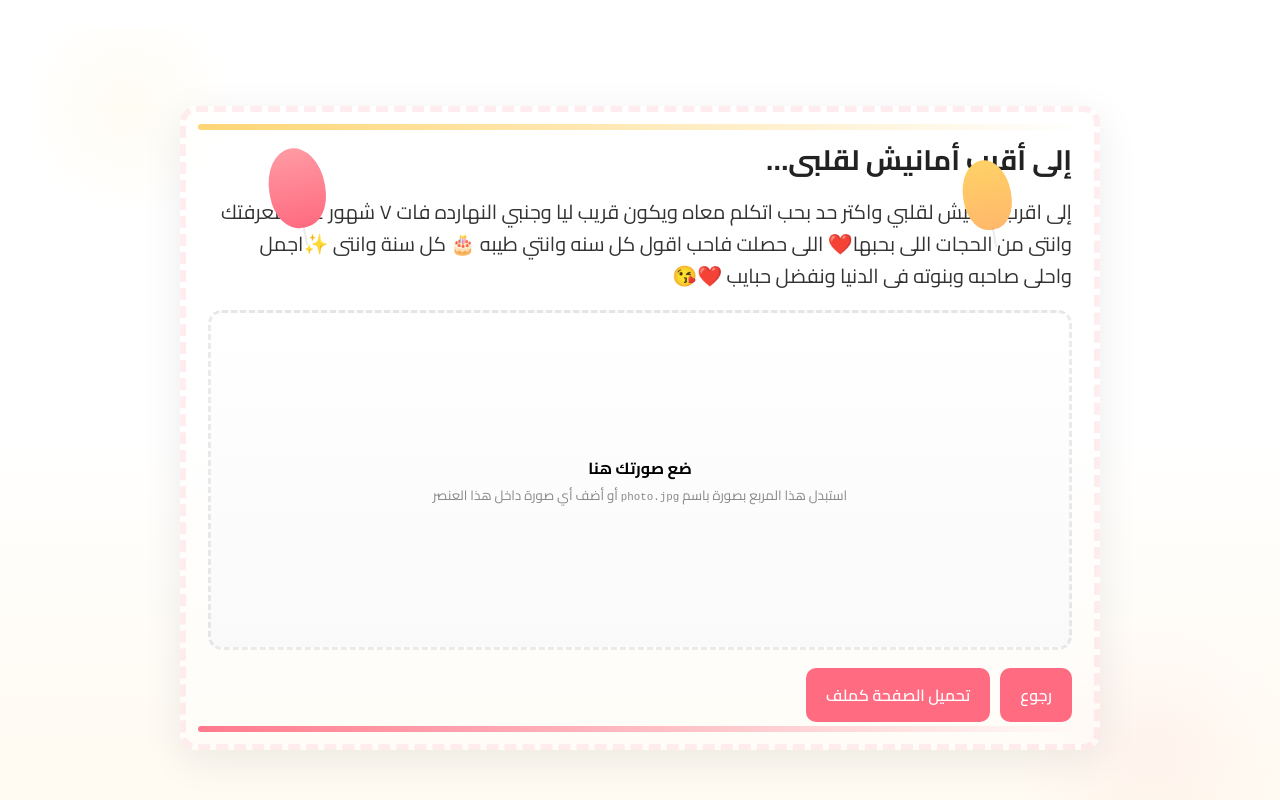
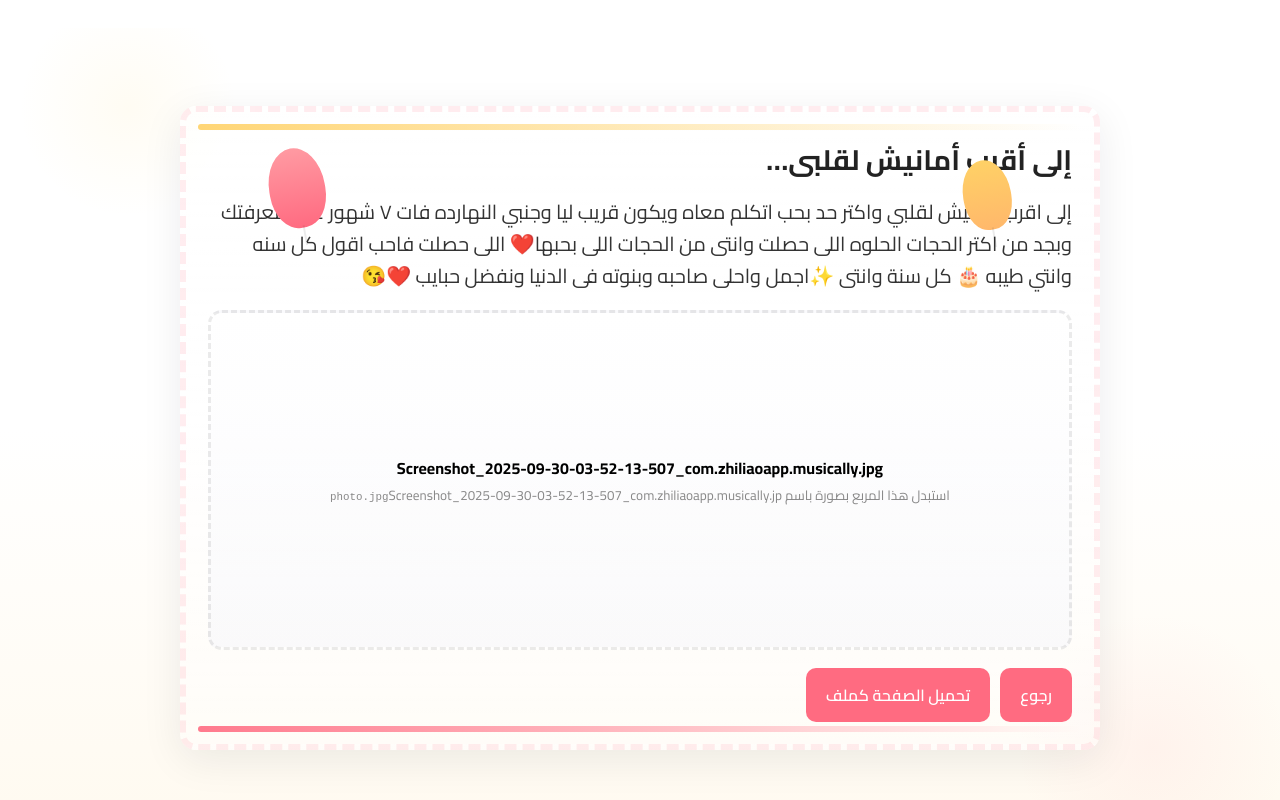
Before and after one commit to Lucymemo/Amanish, a plain HTML site: page index.html in a window 1280 px wide. Shown: the part 772-1572 px from the top of the page. Drawn offline with Linux system fonts and the light colour scheme.

Commit message:
index.html

```diff
--- a/index.html
+++ b/index.html
@@ -233,15 +233,15 @@ h1{ margin:0 0 10px 0; font-size:26px; color:#222; letter-spacing:0.2px; }
       </div>
 
       <h1>إلى أقرب أمانيش لقلبى…</h1>
-      <p class="message">إلى اقرب امانيش لقلبي واكتر حد بحب اتكلم معاه ويكون قريب ليا وجنبي النهارده فات ٧ شهور على معرفتك وانتى من الحجات اللى بحبها❤️ اللى حصلت فاحب اقول كل سنه وانتي طيبه 🎂  كل سنة وانتى ✨اجمل واحلى صاحبه وبنوته فى الدنيا ونفضل حبايب ❤️😘</p>
+      <p class="message">  إلى اقرب امانيش لقلبي واكتر حد بحب اتكلم معاه ويكون قريب ليا وجنبي النهارده فات ٧ شهور على معرفتك وبجد من اكتر الحجات الحلوه اللى حصلت وانتى من الحجات اللى بحبها❤️ اللى حصلت فاحب اقول كل سنه وانتي طيبه 🎂  كل سنة وانتى ✨اجمل واحلى صاحبه وبنوته فى الدنيا ونفضل حبايب ❤️😘</p>
 
       <!-- مكان الصورة: اتركه فارغاً ليضع المستخدم صورته -->
       <!-- لاستبدال الصورة: ارفع صورة باسم "photo.jpg" إلى نفس مجلد index.html أو غيّر عنصر img ليشير إلى اسم ملف آخر -->
       <div class="photo-placeholder" id="photoPlaceholder">
         <div style="text-align:center;padding:12px">
-          <strong>ضع صورتك هنا</strong>
+          <strong> Screenshot_2025-09-30-03-52-13-507_com.zhiliaoapp.musically.jpg  </strong>
           <br>
-          <small>استبدل هذا المربع بصورة باسم <code>photo.jpg</code> أو أضف أي صورة داخل هذا العنصر</small>
+          <small>استبدل هذا المربع بصورة باسم <code>photo.jpg</code>Screenshot_2025-09-30-03-52-13-507_com.zhiliaoapp.musically.jp</small>
         </div>
       </div>
 
```
